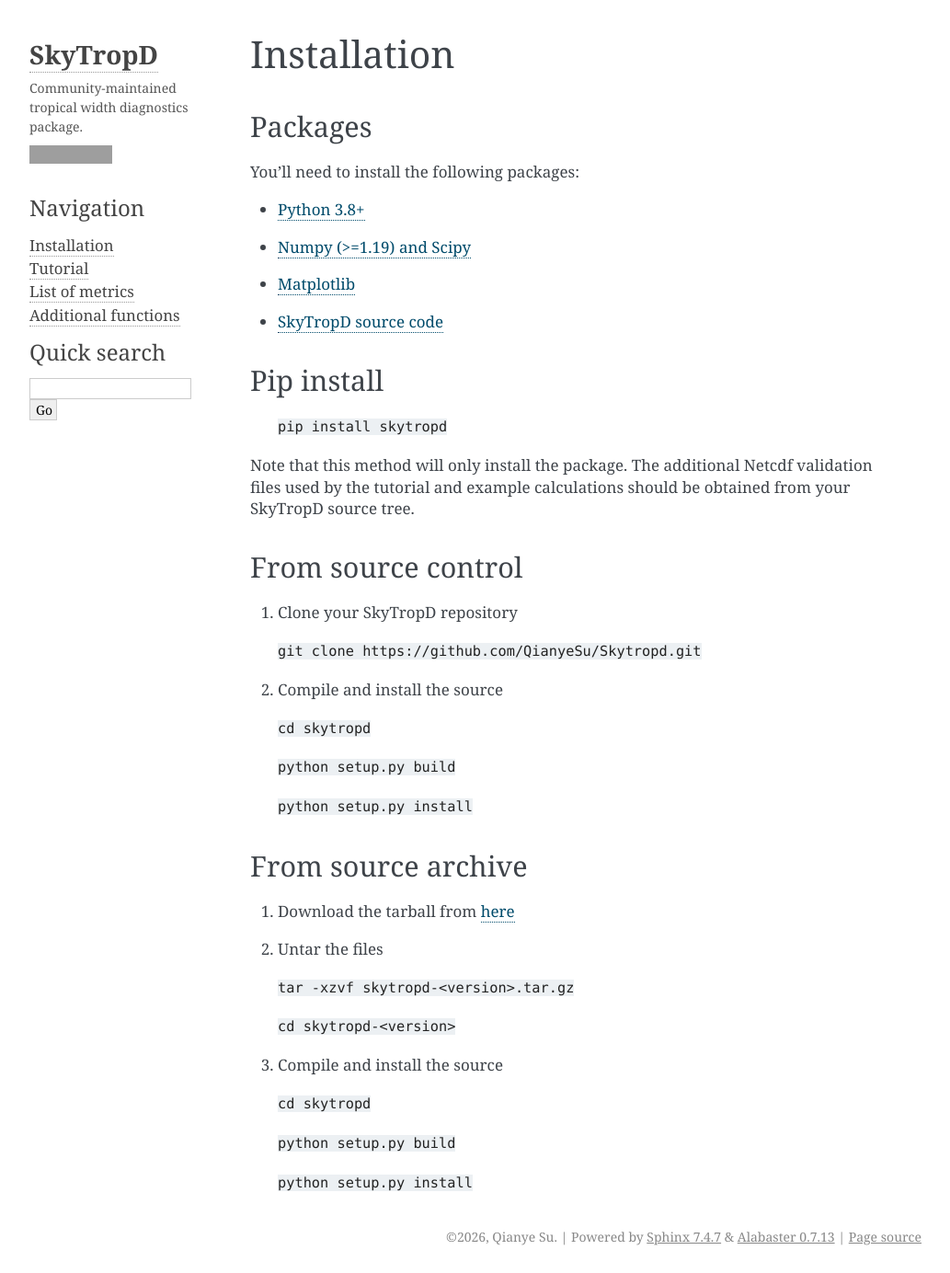
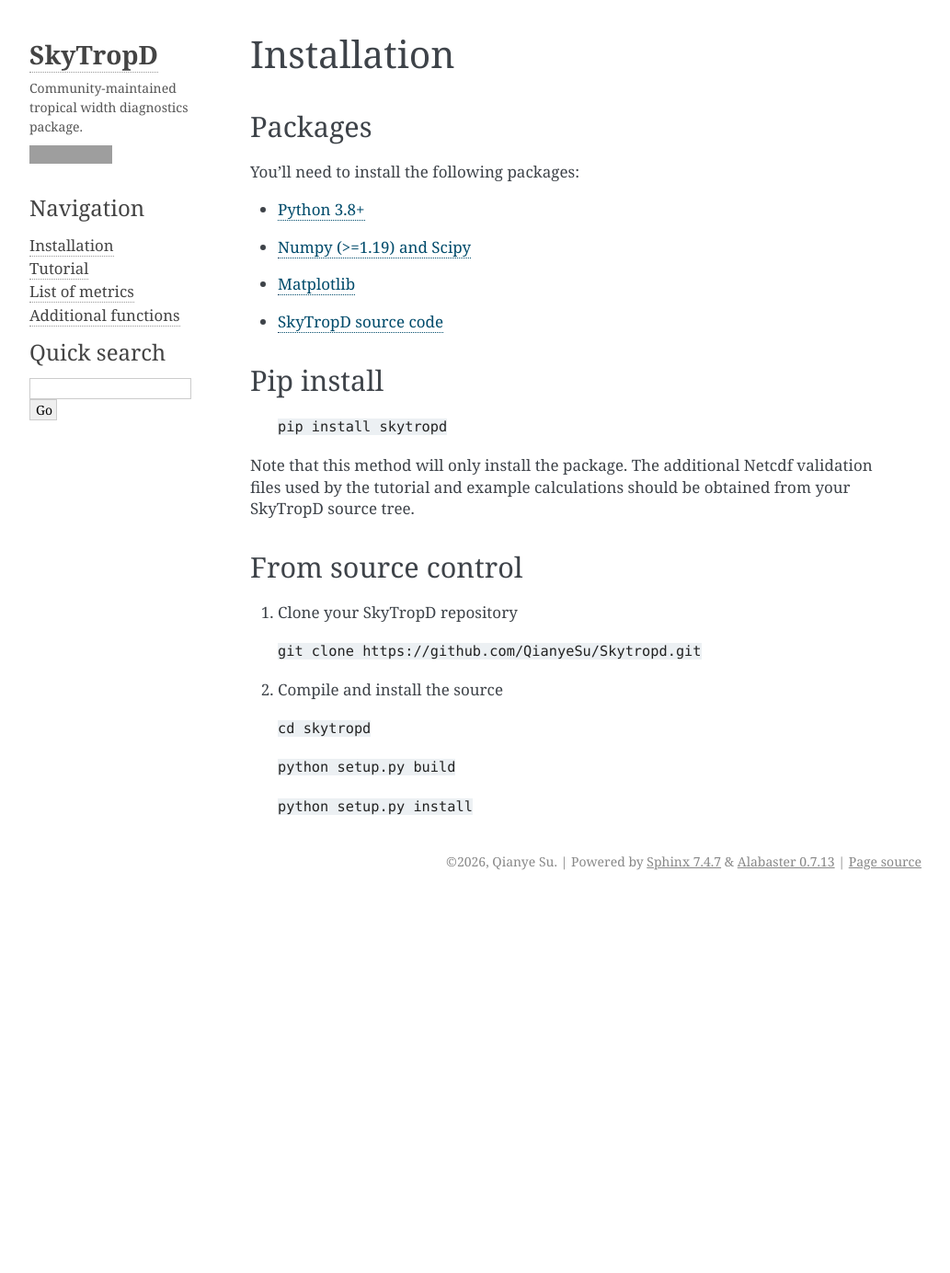
Before and after one commit to QianyeSu/Skytropd, a Sphinx documentation site: the page built from skytropd/docs/source/install.rst, in a window 1280 px wide and 1384 px high. Shown: the whole window at 92% size, without its empty margins (128-1161 px from the left). Built offline with Sphinx 7.4.7, drawn with Linux system fonts in a browser that asks for light colours; grey boxes are pictures that could not be loaded.

Commit message:
ci: add logo to README and remove outdated installation instructions

```diff
--- a/skytropd/docs/source/install.rst
+++ b/skytropd/docs/source/install.rst
@@ -34,22 +34,3 @@
   ``python setup.py build``
 
   ``python setup.py install``
-
-From source archive
-===================
-
-1. Download the tarball from `here <https://pypi.org/project/skytropd/#files>`_
-
-2. Untar the files
-
-  ``tar -xzvf skytropd-<version>.tar.gz``
-
-  ``cd skytropd-<version>``
-
-3. Compile and install the source
-
-  ``cd skytropd``
-
-  ``python setup.py build``
-
-  ``python setup.py install``
```
Also changed, not shown: README.md (+7 -2 lines), assets/logo.svg (added).
